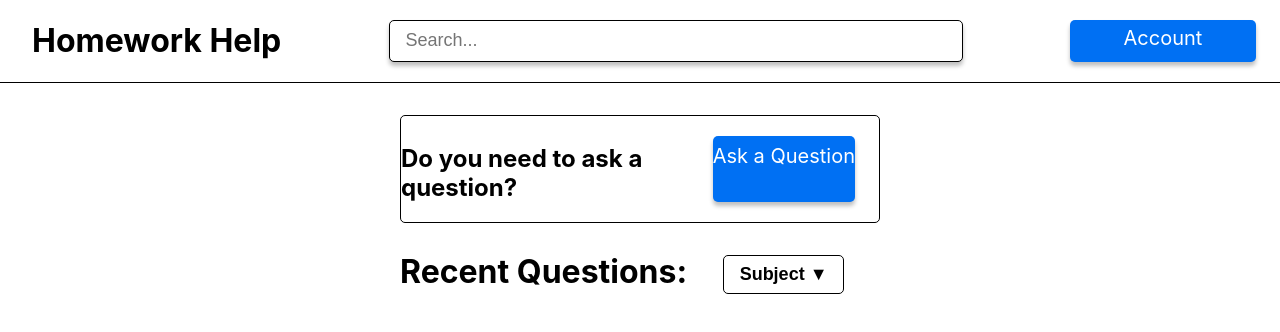
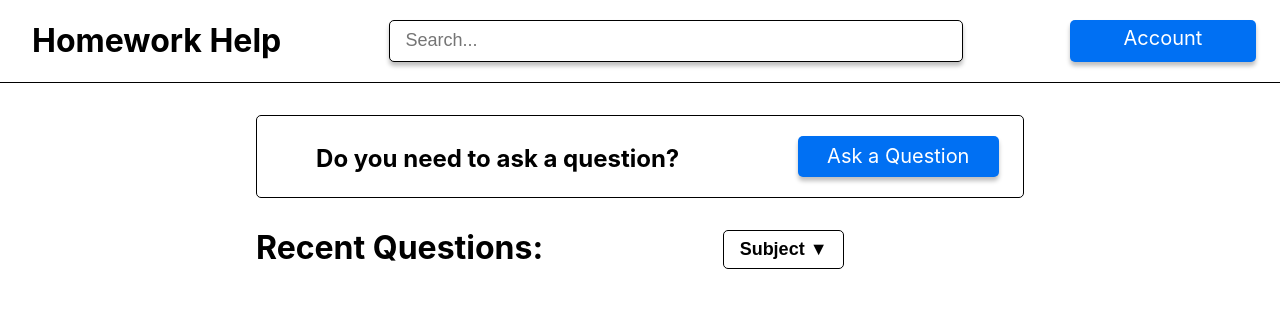
Before and after one commit to SatvikR/homework-help, a Next.js app in the folder packages/web/: page / in a window 1280 px wide. Shown: the top 332 px of the page. Built offline with nearby package versions, Linux system fonts and the light colour scheme.

Commit message:
Changed container class from rem to % (css)

```diff
--- a/packages/web/styles/globals.css
+++ b/packages/web/styles/globals.css
@@ -14,6 +14,6 @@ body {
 }
 
 .container {
-  margin-left: 25rem;
-  margin-right: 25rem;
+  margin-left: 20%;
+  margin-right: 20%;
 }
```
